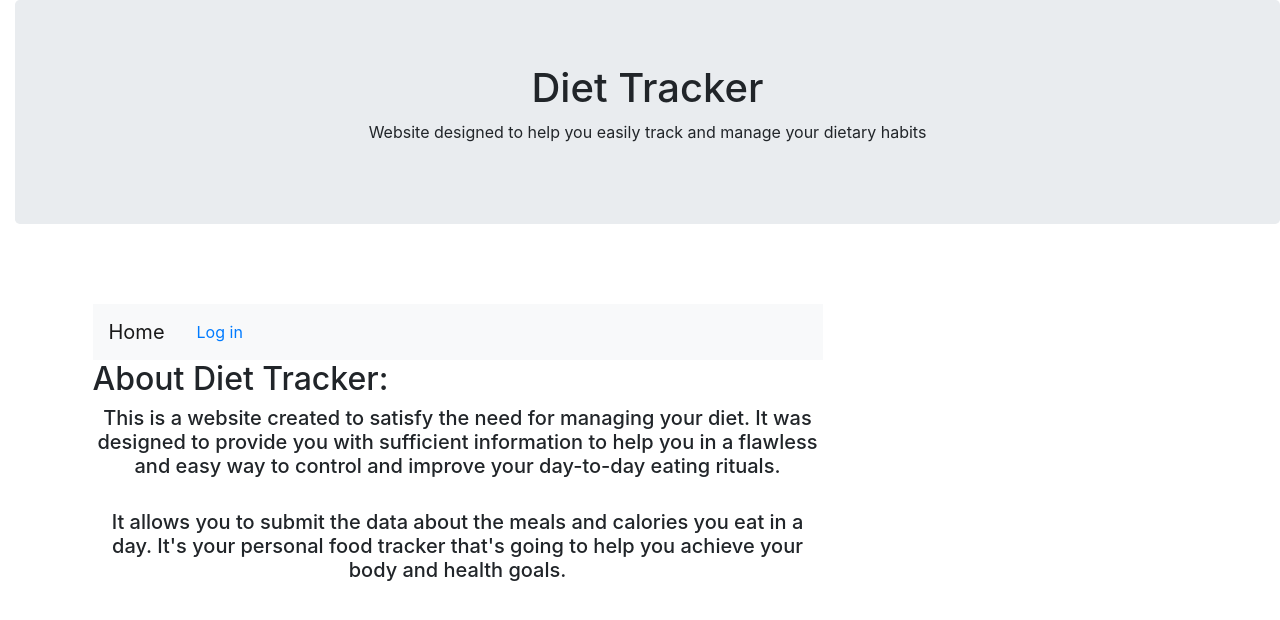
After one commit to inamiotko/diet_tracker, a Django app: page /about/ in a window 1280 px wide. The commit adds this page. Shown: the top 620 px of the page. Run offline with Django 3.2, Linux system fonts and the light colour scheme; some libraries are stand-ins or nearby versions.

Commit message:
added about and more structure

```diff
--- a/diet_tracker/static/diet_tracker/styles.css
+++ b/diet_tracker/static/diet_tracker/styles.css
@@ -2,3 +2,7 @@
 body {
     padding-left: 15px;
 }
+h5 {
+    text-align:center;
+
+}
--- /dev/null
+++ b/diet_tracker/templates/diet_tracker/about.html
@@ -0,0 +1,24 @@
+{% extends 'diet_tracker/base.html' %}
+{% block content %}
+<br>
+<br>
+<nav class="navbar navbar-expand-lg navbar-light bg-light">
+    <a class="navbar-brand" href="/">Home</a>
+    {% if user.is_anonymous %}
+    <a class= "nav-link"  href="/accounts/login/">Log in</a>
+    {% else %}
+    <a class= "nav-link" href="/meal/new/">Add new meal</a>
+    <a class= "nav-link" href="/accounts/logout/">Log out</a>
+    {% endif%}
+</nav>
+  <h2>About Diet Tracker:</h2>
+  <h5>This is a website created to satisfy the need for managing your diet.
+      It was designed to provide you with sufficient information to help you
+      in a flawless and easy way to control and improve your day-to-day eating
+      rituals.
+  </h5><br>
+  <h5> It allows you to submit the data about the meals and calories you eat in a day.
+      It's your personal food tracker that's going to help you achieve your
+      body and health goals.
+  </h5>
+{% endblock %}
--- a/diet_tracker/templates/diet_tracker/meal_edit.html
+++ b/diet_tracker/templates/diet_tracker/meal_edit.html
@@ -11,7 +11,7 @@
         {{ form.calories }}<br><br>
         <h5>Meal description: </h5>
         {{ form.description }}<br><br>
-        <button type="submit" class="save btn btn-default">Save</button>
+        <button type="submit" class="btn btn-primary">Save</button>
     </form>
 
 {% endblock %}
--- a/diet_tracker/urls.py
+++ b/diet_tracker/urls.py
@@ -1,7 +1,9 @@
-from django.urls import path
+from django.urls import path, include
 from . import views
 
 urlpatterns = [
     path('', views.meals_list, name='meals_list'),
     path('meal/new/', views.new_meal, name='new_meal'),
+     path('about/', views.about, name='about'),
+
 ]
--- a/diet_tracker/views.py
+++ b/diet_tracker/views.py
@@ -23,3 +23,6 @@ def new_meal(request):
     else:
         form = UpdateMeal()
         return render(request, 'diet_tracker/meal_edit.html', {'form': form})
+
+def about(request):
+     return render(request,'diet_tracker/about.html', {})
--- a/mysite/settings.py
+++ b/mysite/settings.py
@@ -121,3 +121,4 @@ USE_TZ = True
 
 STATIC_URL = '/static/'
 STATIC_ROOT = os.path.join(BASE_DIR, 'static')
+LOGIN_REDIRECT_URL = '/'
--- a/mysite/urls.py
+++ b/mysite/urls.py
@@ -18,5 +18,7 @@ from django.urls import path, include
 
 urlpatterns = [
     path('admin/', admin.site.urls),
-    path('', include('diet_tracker.urls'))
+    path('', include('diet_tracker.urls')),
+    path('accounts/', include('django.contrib.auth.urls')),
+    path('about/', include('diet_tracker.urls')),
 ]
```
Also changed, not shown: diet_tracker/templates/diet_tracker/meals_list.html (+16 -1 lines), diet_tracker/templates/registration/base.html (added, +29 -0 lines), diet_tracker/templates/registration/login.html (added, +37 -0 lines).
